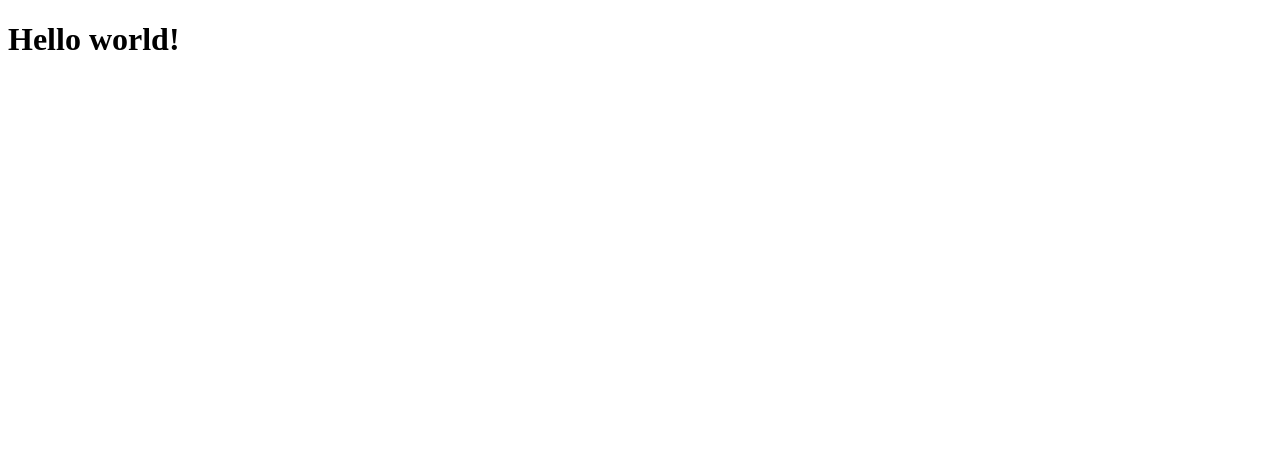
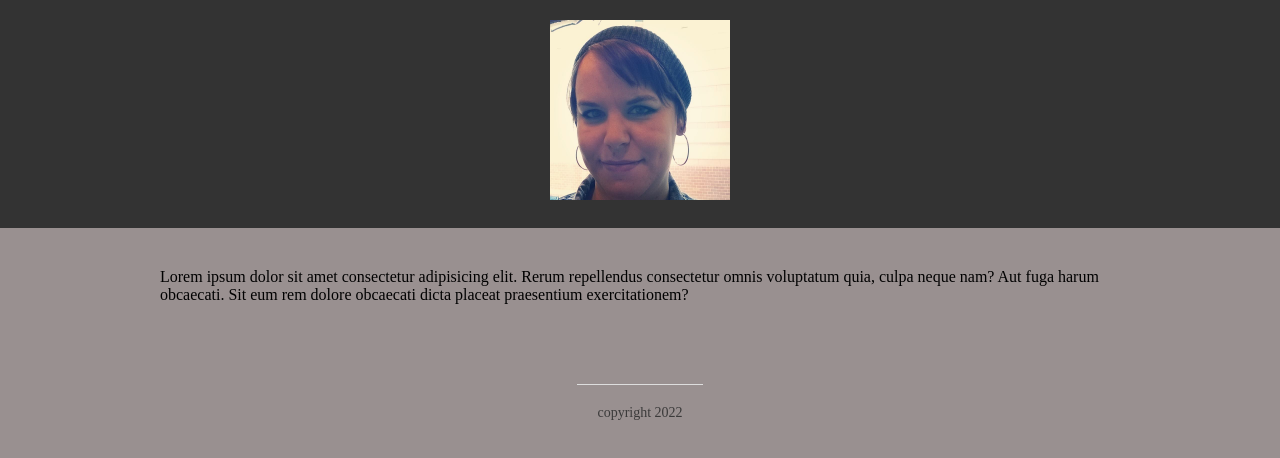
Before and after one commit to aanderson120/sveltePolls, a Svelte app: page / in a window 1280 px wide. Shown: the top 458 px of the page. Built offline with nearby package versions, Linux system fonts and the light colour scheme.

Commit message:
tutorial 19 Header & Footer

```diff
--- /dev/null
+++ b/global.css
@@ -0,0 +1,10 @@
+html, body {
+	position: relative;
+	width: 100%;
+	height: 100%;
+}
+
+body {
+	background-color: #999090;
+	margin: 0;
+}
--- a/index.html
+++ b/index.html
@@ -3,6 +3,7 @@
   <head>
     <meta charset="UTF-8" />
     <link rel="icon" href="/favicon.ico" />
+    <link rel="stylesheet" href="/global.css" />
     <meta name="viewport" content="width=device-width, initial-scale=1.0" />
     <title>Svelte + Vite App</title>
   </head>
--- a/src/App.svelte
+++ b/src/App.svelte
@@ -1,13 +1,22 @@
 <script>
-  import logo from './assets/svelte.png'
-  import Counter from './lib/Counter.svelte'
+  import Header from "./components/Header.svelte";
+  import Footer from "./components/Footer.svelte";
 </script>
 
+<Header />
 <main>
-  <h1>Hello world!</h1>
-
+  <p>
+    Lorem ipsum dolor sit amet consectetur adipisicing elit. Rerum repellendus
+    consectetur omnis voluptatum quia, culpa neque nam? Aut fuga harum
+    obcaecati. Sit eum rem dolore obcaecati dicta placeat praesentium
+    exercitationem?
+  </p>
 </main>
+<Footer />
 
 <style>
-
+  main {
+    max-width: 960px;
+    margin: 40px auto;
+  }
 </style>
--- /dev/null
+++ b/src/components/Footer.svelte
@@ -0,0 +1,17 @@
+<footer>
+  <div class="copyright">copyright 2022</div>
+</footer>
+
+<style>
+  footer {
+    padding: 40px;
+    text-align: center;
+  }
+  .copyright {
+    color: #3b3a3a;
+    font-size: 14px;
+    display: inline-block;
+    padding: 20px;
+    border-top: 1px solid #ddd;
+  }
+</style>
--- /dev/null
+++ b/src/components/Header.svelte
@@ -0,0 +1,19 @@
+<header>
+  <h1>
+    <img src="/img/poll.png" alt="Logo" />
+  </h1>
+</header>
+
+<style>
+  header {
+    background: #333;
+    padding: 20px;
+  }
+  h1 {
+    margin: 0;
+    text-align: center;
+  }
+  img {
+    max-width: 180px;
+  }
+</style>
```
Also changed, not shown: public/img/poll.png (added), 1 other file (tests, documents, lock files or other folders).
